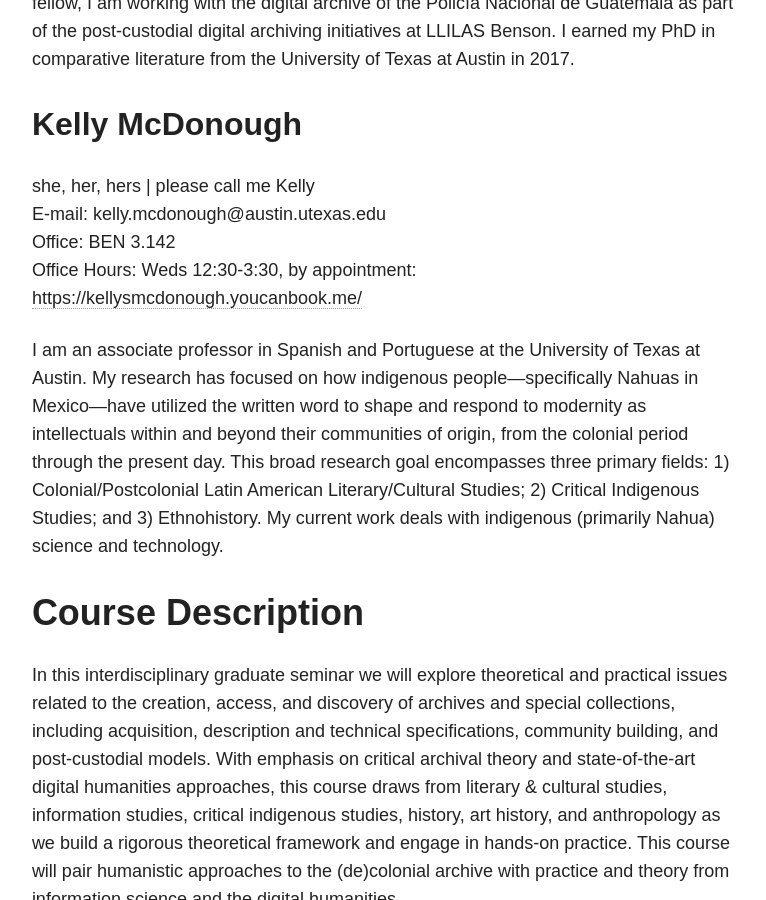
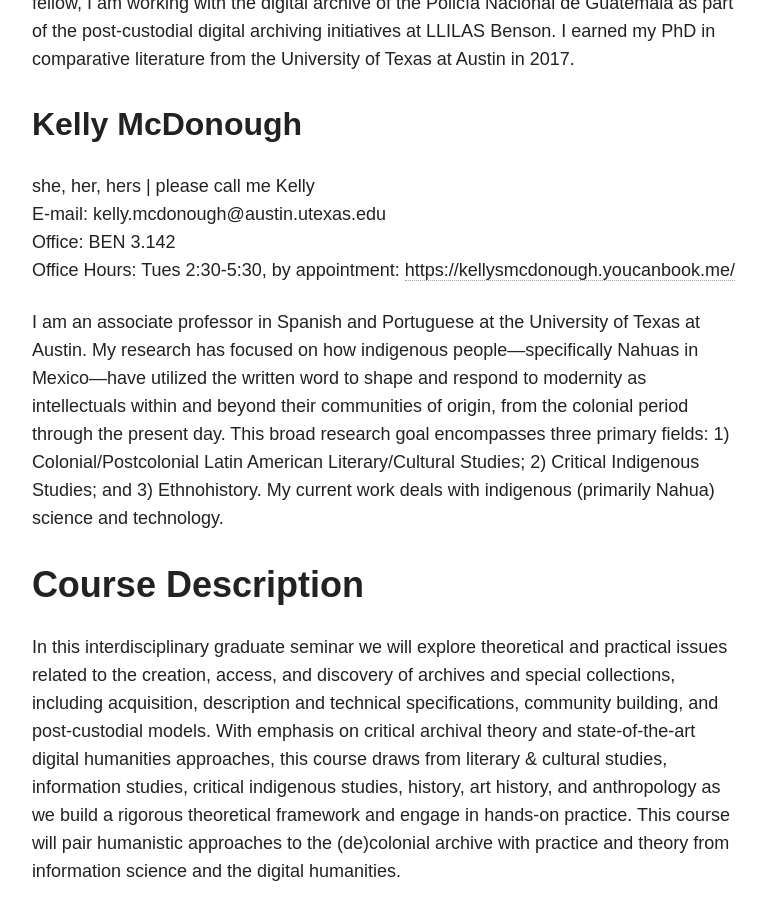
Before and after one commit to pilarvillanueva/criticalarchives, a Jekyll site: the page built from about/index.md, in a window 1280 px wide and 900 px high, scrolled down 979 px. Shown: the whole window, without its empty margins (254-1020 px from the left). Built offline with Jekyll 4.4.1, drawn with Linux system fonts in a browser that asks for light colours; nearby versions of some CDN libraries.

Commit message:
kellys new office hours

```diff
--- a/about/index.md
+++ b/about/index.md
@@ -26,7 +26,7 @@
 she, her, hers | please call me Kelly \\
 E-mail: kelly.mcdonough@austin.utexas.edu
 Office: BEN 3.142
-Office Hours: Weds 12:30-3:30, by appointment: [https://kellysmcdonough.youcanbook.me/](https://kellysmcdonough.youcanbook.me/)
+Office Hours: Tues 2:30-5:30, by appointment: [https://kellysmcdonough.youcanbook.me/](https://kellysmcdonough.youcanbook.me/)
 
 I am an associate professor in Spanish and Portuguese at the University of Texas at Austin. My research has focused on how indigenous people—specifically Nahuas in Mexico—have utilized the written word to shape and respond to modernity as intellectuals within and beyond their communities of origin, from the colonial period through the present day. This broad research goal encompasses three primary fields: 1) Colonial/Postcolonial Latin American Literary/Cultural Studies; 2) Critical Indigenous Studies; and 3) Ethnohistory. My current work deals with indigenous (primarily Nahua) science and technology.
 
```
